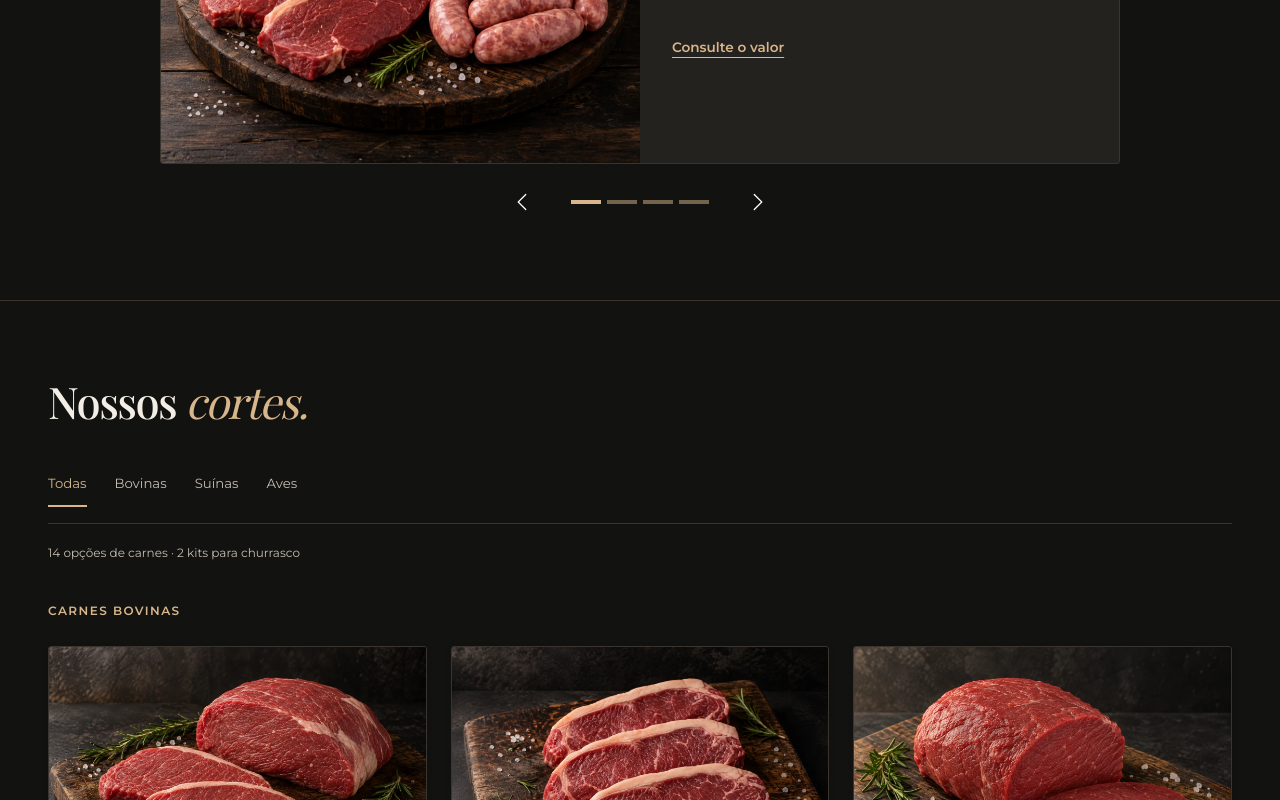
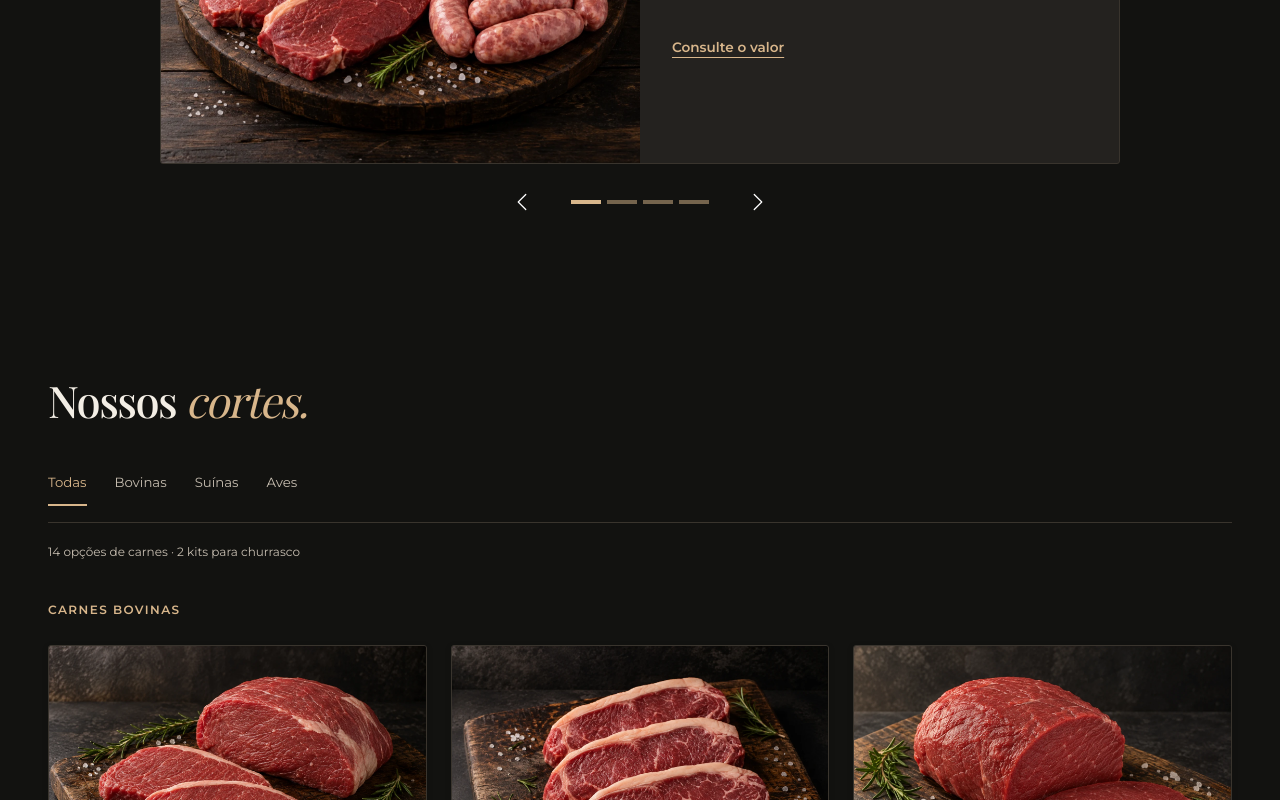
Before and after one commit to Odaniel058/acougue-bom-corte-react, a React (Vite) app: page / in a window 1280 px wide. Shown: the part 2152-2952 px from the top of the page. Built offline with nearby package versions, Linux system fonts and the light colour scheme.

Commit message:
style: tira linha entre destaques e cortes

```diff
--- a/src/style.css
+++ b/src/style.css
@@ -478,9 +478,10 @@ main[id] {
 
 /* Catálogo e filtros */
 .catalog-landing {
-  border-top: 1px solid var(--line);
   padding-bottom: 0;
-}.catalog-filters {
+}
+
+.catalog-filters {
   display: flex;
   flex-wrap: wrap;
   align-items: center;
```
